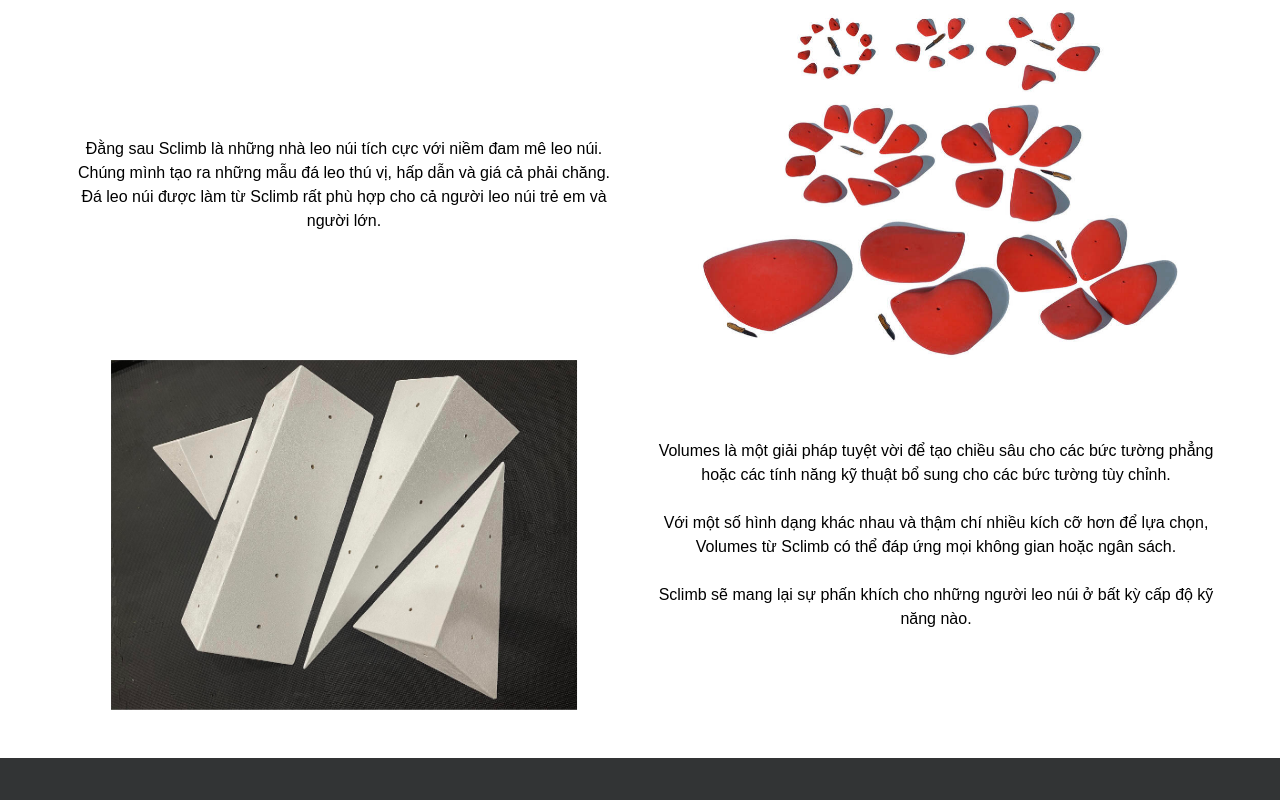
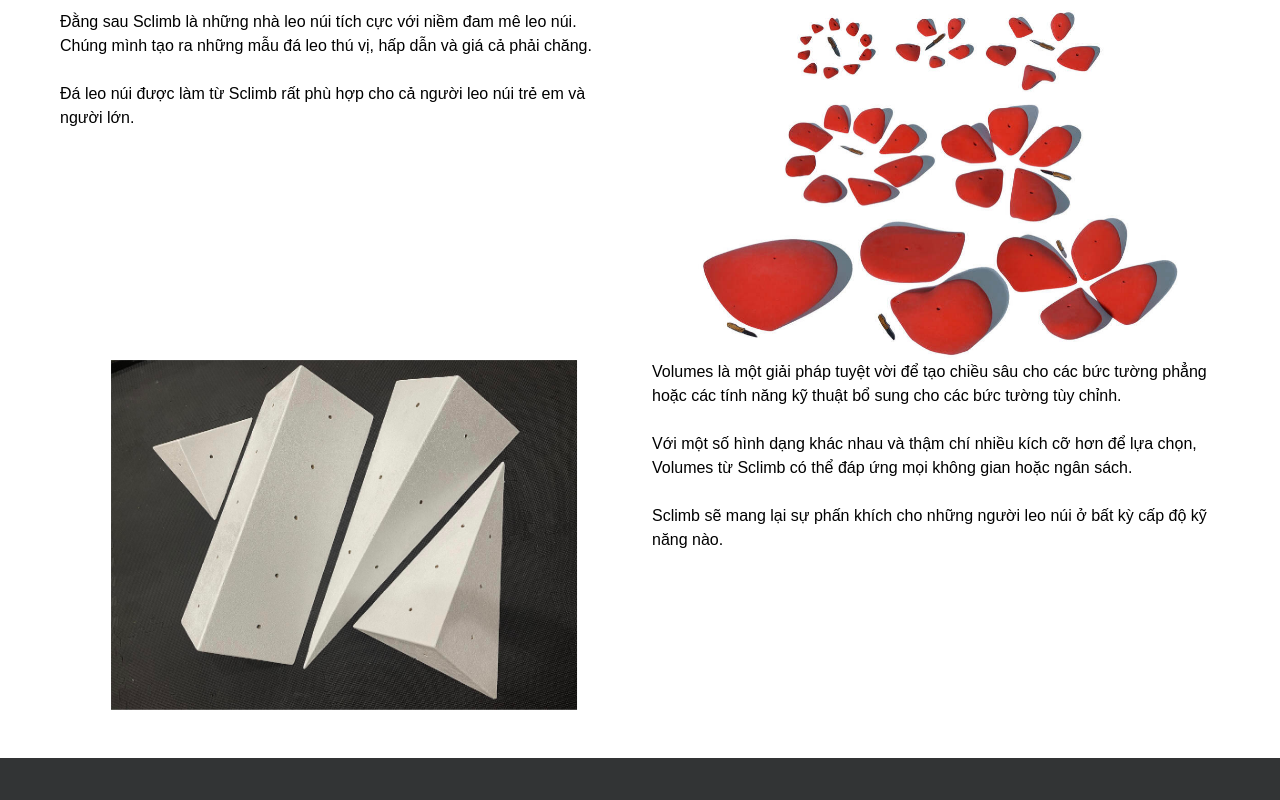
Before and after one commit to nhidev/sclimb-landing, a React (Vite) app: page / in a window 1280 px wide. Shown: the part 820-1620 px from the top of the page. Built offline with nearby package versions, Linux system fonts and the light colour scheme; what i18next-xhr-backend would draw is missing.

Commit message:
feat/#text align

```diff
--- a/src/locales/vn/translation.json
+++ b/src/locales/vn/translation.json
@@ -6,7 +6,7 @@
   "contact": "Liên hệ",
   "heroText": "Together, we Climb.",
   "productsTitle": "Holds & Volumes",
-  "holdsText": "Đằng sau Sclimb là những nhà leo núi tích cực với niềm đam mê leo núi. Chúng mình tạo ra những mẫu đá leo thú vị, hấp dẫn và giá cả phải chăng. \nĐá leo núi được làm từ Sclimb rất phù hợp cho cả người leo núi trẻ em và người lớn.",
+  "holdsText": "Đằng sau Sclimb là những nhà leo núi tích cực với niềm đam mê leo núi. Chúng mình tạo ra những mẫu đá leo thú vị, hấp dẫn và giá cả phải chăng. \n\nĐá leo núi được làm từ Sclimb rất phù hợp cho cả người leo núi trẻ em và người lớn.",
   "volumesText": "Volumes là một giải pháp tuyệt vời để tạo chiều sâu cho các bức tường phẳng hoặc các tính năng kỹ thuật bổ sung cho các bức tường tùy chỉnh. \n\n  Với một số hình dạng khác nhau và thậm chí nhiều kích cỡ hơn để lựa chọn, Volumes từ Sclimb có thể đáp ứng mọi không gian hoặc ngân sách. \n\n Sclimb sẽ mang lại sự phấn khích cho những người leo núi ở bất kỳ cấp độ kỹ năng nào.",
   "solutionsTitle": "Giải pháp",
   "solutionsSubtitle": "Chuyên tư vấn, thiết kế, thi công các hạng mục thể thao, công trình leo núi thể thao, phòng tập thể thao",
--- a/src/shared/components/ProductsBlock/index.tsx
+++ b/src/shared/components/ProductsBlock/index.tsx
@@ -23,7 +23,7 @@
               <Title>{t('productsTitle')}</Title>
             </Content>
             <Row gutter={[24, 24]} justify="center">
-              <Col className="text-center" xs={20} sm={20} md={12} lg={12}>
+              <Col xs={20} sm={20} md={12} lg={12}>
                 <Fade direction='up' triggerOnce={true}>{t("holdsText")}</Fade>
               </Col>
               <Col xs={20} sm={20} md={12} lg={12}>
@@ -38,7 +38,7 @@
                   <Image src="/img/product_2.jpg" height={350} preview={false} />
                 </Fade>
               </Col>
-              <Col className="col-text text-center" xs={20} sm={20} md={12} lg={12}>
+              <Col className="col-text" xs={20} sm={20} md={12} lg={12}>
               <Fade direction='up' triggerOnce={true}>{t("volumesText")}</Fade>
               </Col>
             </Row>
--- a/src/shared/components/ProductsBlock/styles.ts
+++ b/src/shared/components/ProductsBlock/styles.ts
@@ -8,14 +8,14 @@
   text-align:  left;
   line-height: 1.5;
   white-space:  pre-line;
+
+  position: relative;
+  padding: 5rem 0 3rem;
+  display: flex;
+  justify-content: center;
   @media only screen and (max-width: 1024px) {
     max-width: 100%;
   }
-  position: relative;
-  padding: 5rem 0 3rem;
-  text-align: center;
-  display: flex;
-  justify-content: center;
 
   .ant-image {
     display: flex;
@@ -23,10 +23,7 @@
   img {
     object-fit: contain;
   }
-  .text-center {
-    display: flex;
-    align-items: center;
-  }
+
   @media screen and (max-width: 1024px) {
     padding: 5rem 0 3rem;
   }
@@ -72,6 +69,7 @@
   line-height: 1.5;
   margin-bottom: 3rem;
   white-space:  pre-line;
+
   @media only screen and (max-width: 1024px) {
     max-width: 100%;
   }
```
